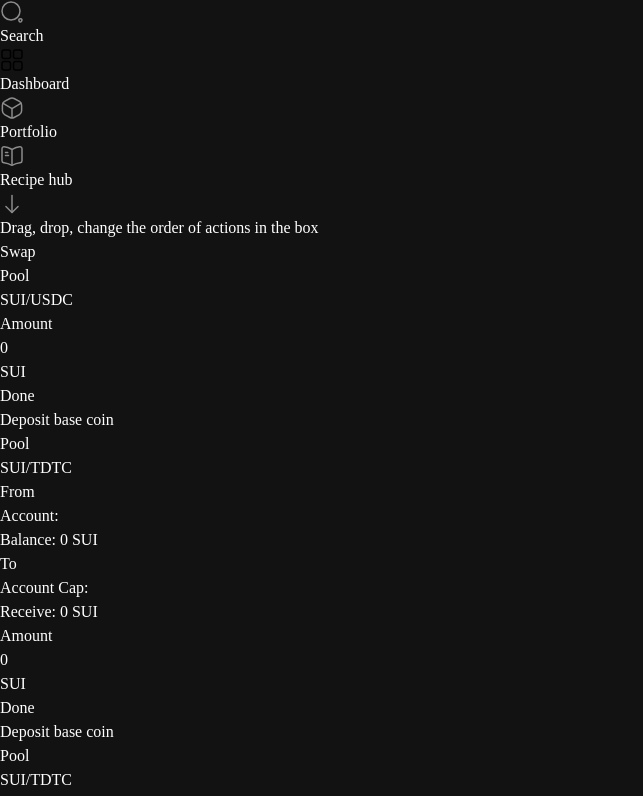
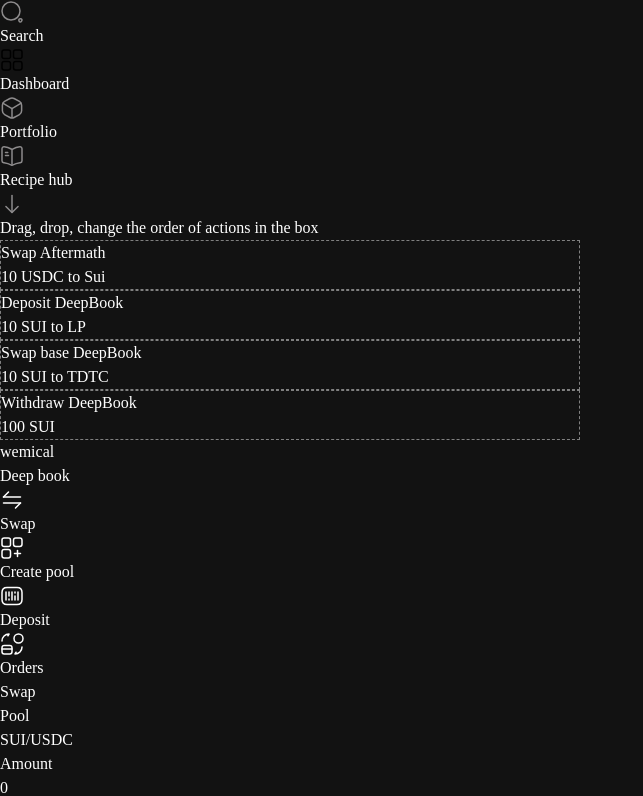
Before and after one commit to Weminal-labs/wemical-recipe-defi, a React (Vite) app: page / in a window 1280 px wide. Shown: the top 796 px of the page, without its empty margins (0-643 px from the left). Built offline with nearby package versions, Linux system fonts and the light colour scheme; what @mysten/sui.js, @radix-ui/themes would draw is missing.

Commit message:
feat: update UI

```diff
--- a/src/Swap.tsx
+++ b/src/Swap.tsx
@@ -2,7 +2,7 @@
 
 export const Swap = () => {
     return (
-        <div className="flex flex-col items-start gap-[24px] p-[40px] relative bg-[#2828284c] border border-solid border-[#ffffff1a] w-[50%] mb-5">
+        <div className="flex flex-col items-start gap-[24px] p-[40px] relative bg-[#2828284c] border border-solid border-[#ffffff1a] w-[482px] mb-5">
             <div className="flex items-start justify-between relative self-stretch w-full flex-[0_0_auto]">
                 <div className="relative flex-1 mt-[-1.00px] [font-family:'BT_Beau_Sans-Regular',Helvetica] font-normal text-[32px] tracking-[0] leading-[38.4px]">
                     Swap
--- a/src/pages/recipe/RecipeManagement.tsx
+++ b/src/pages/recipe/RecipeManagement.tsx
@@ -12,6 +12,7 @@
 import { DndProvider } from "react-dnd";
 import { HTML5Backend } from "react-dnd-html5-backend";
 import Actions from '../../recipe_action/index'
+import { Swap } from "../../Swap";
 
 export const RecipeManagement = (): JSX.Element => {
   return (
@@ -55,7 +56,7 @@
                 </p>
               </div>
             </div>
-            <div className="absolute top-[350px] left-[406px] w-full h-screen overflow-y-scroll">
+            <div className="absolute top-[350px] left-[406px] w-[1150px] h-screen">
               <DndProvider backend={HTML5Backend}>
                 <Actions />
               </DndProvider>
@@ -106,7 +107,8 @@
             </div>
           </div>
           <div className="absolute w-[653px] h-[748px] top-[347px] left-[1371px]">
-            <div className="flex flex-wrap w-[482px] items-start gap-[117px_24px] p-[40px] absolute top-0 left-0 bg-[#2828284c] rounded-[20px] overflow-hidden border border-solid border-[#ffffff1a]">
+            <Swap />
+            {/* <div className="flex flex-wrap w-[482px] items-start gap-[117px_24px] p-[40px] absolute top-0 left-0 bg-[#2828284c] rounded-[20px] overflow-hidden border border-solid border-[#ffffff1a]">
               <div className="relative w-[246.09px] mt-[-1.00px] [font-family:'BT_Beau_Sans-Regular',Helvetica] font-normal text-white text-[32px] tracking-[0] leading-[38.4px]">
                 Create a pool
               </div>
@@ -162,7 +164,7 @@
                   </div>
                 </div>
               </div>
-            </div>
+            </div> */}
           </div>
           <div className="inline-flex items-center justify-center gap-[10px] px-[20px] py-[12px] absolute top-[46px] left-[1487px] bg-white rounded-[31px]">
             <div className="relative w-fit mt-[-1.00px] [font-family:'BT_Beau_Sans-Regular',Helvetica] font-normal text-black text-[16px] tracking-[0] leading-[normal]">
--- a/src/recipe_action/Action.tsx
+++ b/src/recipe_action/Action.tsx
@@ -5,7 +5,7 @@
 import { ItemTypes } from './ItemTypes'
 
 const style: CSSProperties = {
-
+    border: '1px dashed gray',
 }
 
 export interface ActionProps {
--- a/src/recipe_action/Container.tsx
+++ b/src/recipe_action/Container.tsx
@@ -7,9 +7,13 @@
 import { ItemTypes } from './ItemTypes'
 import { Swap } from '../Swap'
 import { Deposit } from '../Deposit'
+import { SwapAftermath } from './aftermath/SwapAftermath'
+import { DepositDeepBook } from './deepbook/DepositDeepBook'
+import { SwapDeepBook } from './deepbook/SwapDeepBook'
+import { WithdrawBase } from './deepbook/WithdrawBase'
 
 const style = {
-
+    width: "580px"
 }
 
 export interface ContainerState {
@@ -19,15 +23,19 @@
 const ITEMS = [
     {
         id: 1,
-        component: <Swap />
+        component: <SwapAftermath />
     },
     {
         id: 2,
-        component: <Deposit />
+        component: <DepositDeepBook />
     },
     {
         id: 3,
-        component: <Deposit />
+        component: <SwapDeepBook />
+    },
+    {
+        id: 4,
+        component: <WithdrawBase />
     },
 ]
 
--- /dev/null
+++ b/src/recipe_action/aftermath/SwapAftermath.tsx
@@ -0,0 +1,10 @@
+import React from 'react'
+
+export const SwapAftermath = () => {
+    return (
+        <div className='flex flex-col'>
+            <div>Swap Aftermath</div>
+            <div>10 USDC to Sui</div>
+        </div>
+    )
+}
--- /dev/null
+++ b/src/recipe_action/deepbook/DepositDeepBook.tsx
@@ -0,0 +1,10 @@
+import React from 'react'
+
+export const DepositDeepBook = () => {
+    return (
+        <div className='flex flex-col'>
+            <div>Deposit DeepBook</div>
+            <div>10 SUI to LP</div>
+        </div>
+    )
+}
--- /dev/null
+++ b/src/recipe_action/deepbook/SwapDeepBook.tsx
@@ -0,0 +1,10 @@
+import React from 'react'
+
+export const SwapDeepBook = () => {
+    return (
+        <div className='flex flex-col'>
+            <div>Swap base DeepBook</div>
+            <div>10 SUI to TDTC</div>
+        </div>
+    )
+}
--- /dev/null
+++ b/src/recipe_action/deepbook/WithdrawBase.tsx
@@ -0,0 +1,10 @@
+import React from 'react'
+
+export const WithdrawBase = () => {
+    return (
+        <div className='flex flex-col'>
+            <div>Withdraw DeepBook</div>
+            <div>100 SUI</div>
+        </div>
+    )
+}
```
